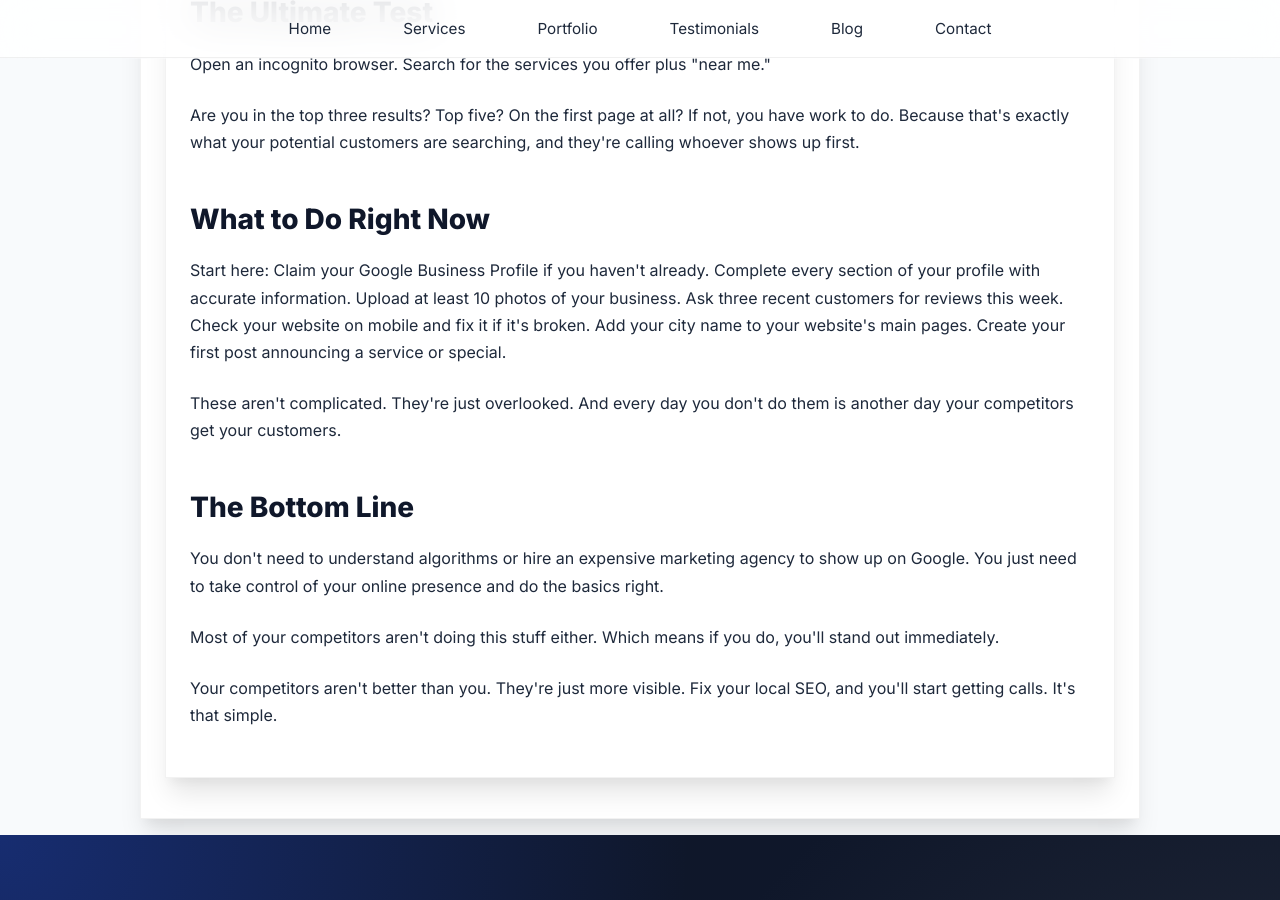
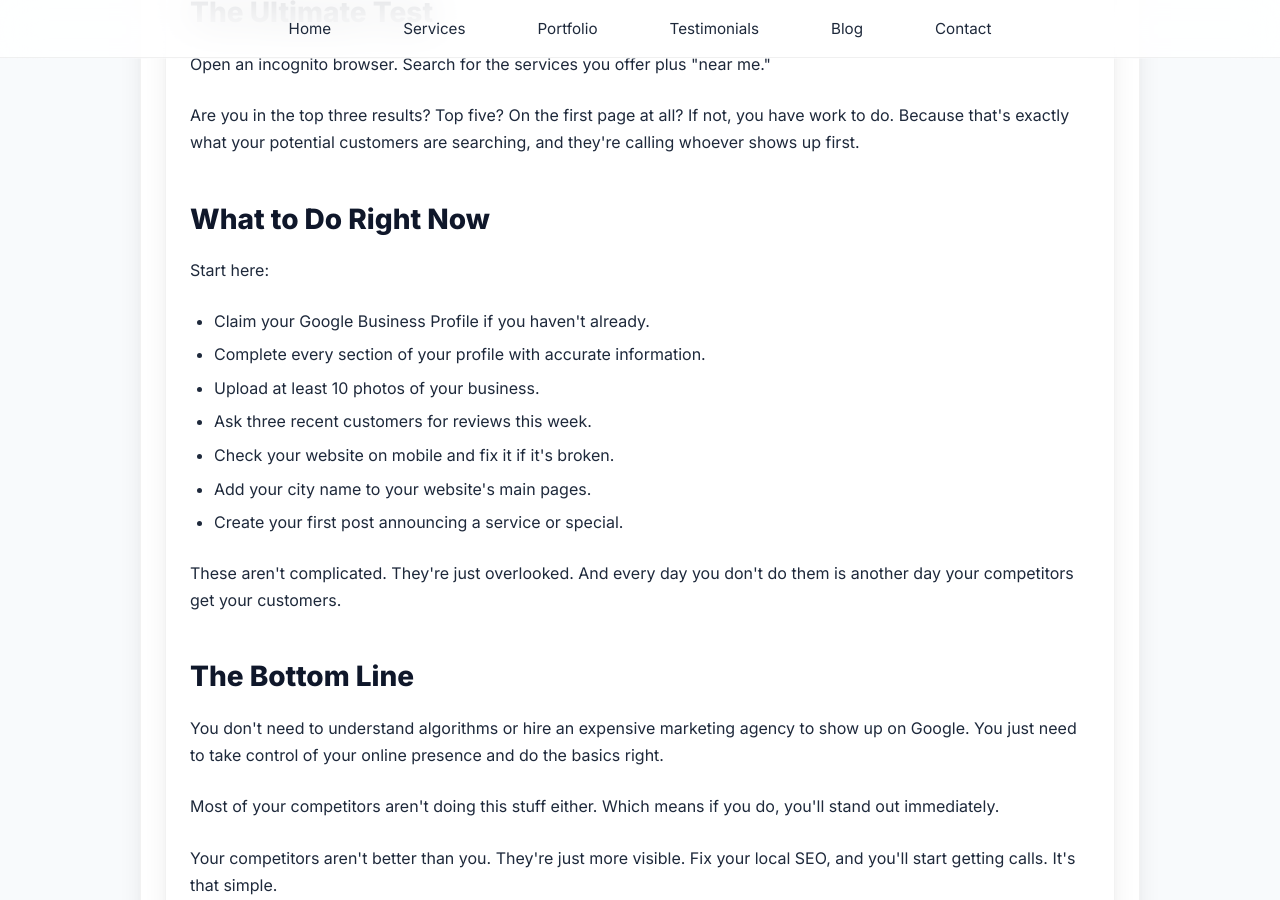
Before and after one commit to JamesBrownR/MeetingSurge, a Jekyll site: the page built from _posts/2025-12-04-not-showing-up-on-google.md, in a window 1280 px wide and 900 px high, scrolled down 4501 px. Built offline with Jekyll 4.4.1, drawn with Linux system fonts in a browser that asks for light colours.

Commit message:
Update 2025-12-04-not-showing-up-on-google.md

```diff
--- a/_posts/2025-12-04-not-showing-up-on-google.md
+++ b/_posts/2025-12-04-not-showing-up-on-google.md
@@ -75,7 +75,18 @@ image: /blog/blogpics/not-showing-up-on-google.webp
         <p>Are you in the top three results? Top five? On the first page at all? If not, you have work to do. Because that's exactly what your potential customers are searching, and they're calling whoever shows up first.</p>
 
         <h2>What to Do Right Now</h2>
-        <p>Start here: Claim your Google Business Profile if you haven't already. Complete every section of your profile with accurate information. Upload at least 10 photos of your business. Ask three recent customers for reviews this week. Check your website on mobile and fix it if it's broken. Add your city name to your website's main pages. Create your first post announcing a service or special.</p>
+        <p>Start here: </p>
+
+<ul>
+ <li>Claim your Google Business Profile if you haven't already.   </li>
+ <li>Complete every section of your profile with accurate information. </li>
+ <li>Upload at least 10 photos of your business.</li>
+ <li>Ask three recent customers for reviews this week. </li>
+ <li> Check your website on mobile and fix it if it's broken.</li>
+ <li>Add your city name to your website's main pages.</li>
+ <li>Create your first post announcing a service or special.</li>
+</ul>
+
         <p>These aren't complicated. They're just overlooked. And every day you don't do them is another day your competitors get your customers.</p>
 
         <h2>The Bottom Line</h2>
```
